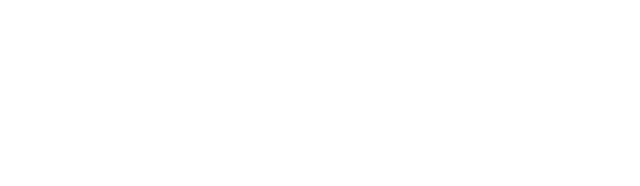
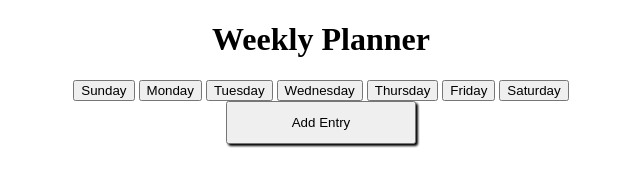
Before and after one commit to arieldonner/week-planner, a website: page index.html in a window 1280 px wide. Shown: the whole page, without its empty margins (319-959 px from the left). Drawn offline with Linux system fonts and the light colour scheme.

Commit message:
basic html and layout classes

```diff
--- a/index.html
+++ b/index.html
@@ -7,6 +7,21 @@
   <link rel="stylesheet" href="styles.css">
 </head>
 <body>
+  <header>
+    <h1>Weekly Planner</h1>
+  </header>
+  <div class="container button-flex">
+    <div class="weekdays row">
+      <button class="day-entry">Sunday</button>
+      <button class="day-entry">Monday</button>
+      <button class="day-entry">Tuesday</button>
+      <button class="day-entry">Wednesday</button>
+      <button class="day-entry">Thursday</button>
+      <button class="day-entry">Friday</button>
+      <button class="day-entry">Saturday</button>
+    </div>
+    <button class="add-btn">Add Entry</button>
+  </div>
   <script src="main.js"></script>
 </body>
 </html>
--- /dev/null
+++ b/layout.css
@@ -0,0 +1,16 @@
+.container {
+  max-width: 575px;
+  margin: 0 auto;
+}
+
+.row {
+  display: flex;
+}
+
+.column-full {
+  width: 100%;
+}
+
+.button-flex {
+  display: flex;
+}
--- a/main.js
+++ b/main.js
@@ -0,0 +1,2 @@
+// homepage with Weekly Planner title and center button
+//
--- a/styles.css
+++ b/styles.css
@@ -0,0 +1,16 @@
+header {
+  text-align: center;
+}
+
+.button-flex {
+  text-align: center;
+}
+
+.add-btn {
+  padding: 0.75rem 4rem;
+  filter: drop-shadow(2.5px 2.5px 1px rgb(0, 0, 0));
+}
+
+.weekdays {
+
+}
```
